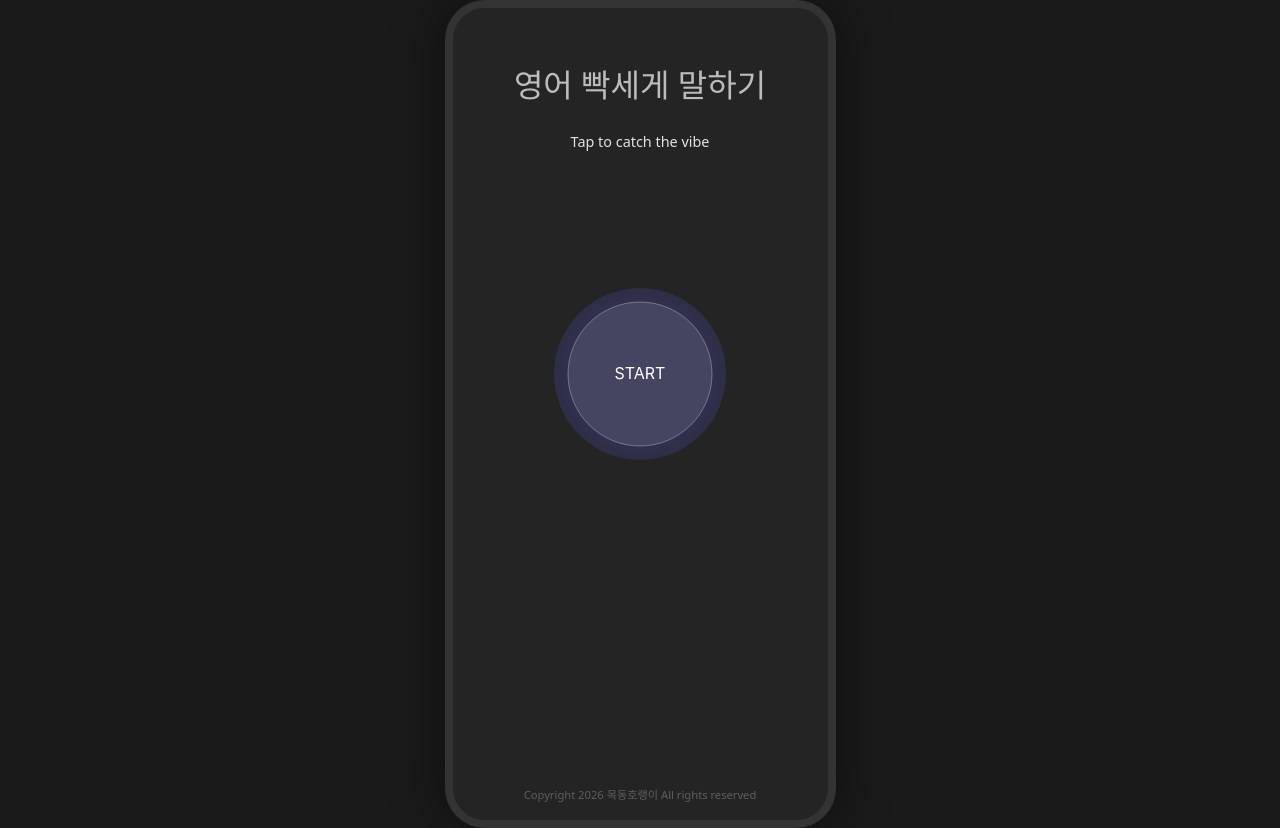
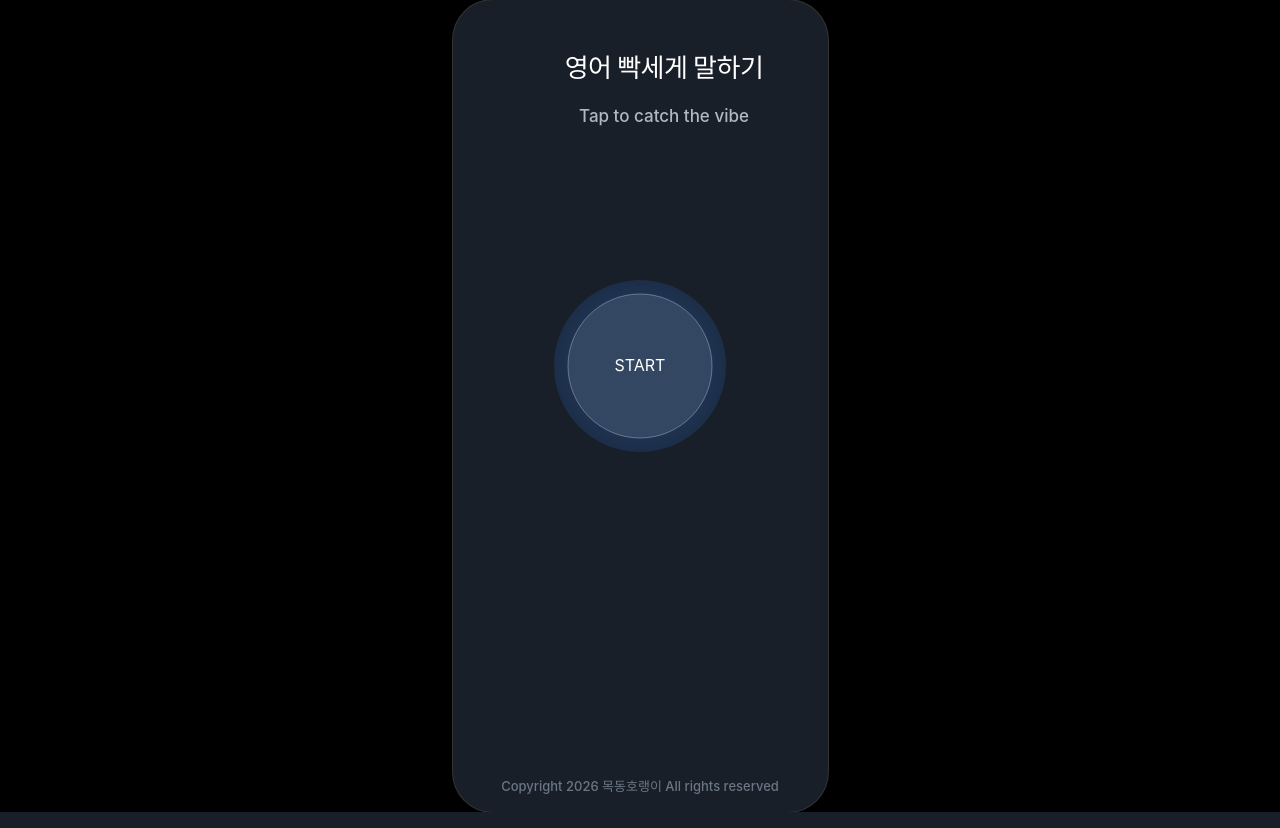
Before and after one commit to jeremy-tiger86/ai-vibe-english, a React (Vite) app: page / in a window 1280 px wide. Built offline with nearby package versions, Linux system fonts and the light colour scheme.

Commit message:
feat: Implement Fluency Scoring System & Toss UI Redesign

```diff
--- a/src/App.tsx
+++ b/src/App.tsx
@@ -1,9 +1,10 @@
 import { useSessionManager } from './hooks/useSessionManager';
 import VibeButton from './components/VibeButton';
+import ScoreCard from './components/ScoreCard';
 import './index.css';
 
 function App() {
-  const { status, connect, disconnect, volume, summary } = useSessionManager();
+  const { status, connect, disconnect, volume, summary, score } = useSessionManager();
 
   const handleToggle = () => {
     if (status === 'disconnected' || status === 'error') {
@@ -16,19 +17,20 @@ function App() {
   return (
     <div className="app-container">
       {/* Background Gradient Mesh (Optional Vibe) */}
+      {/* Background - Clean Toss Style (Solid Dark) */}
       <div style={{
         position: 'absolute',
         top: 0, left: 0, width: '100%', height: '100%',
-        background: 'radial-gradient(circle at 50% 50%, rgba(100,100,255,0.1) 0%, rgba(0,0,0,0) 60%)',
+        background: 'var(--toss-bg-base)',
         zIndex: -1,
         pointerEvents: 'none'
       }} />
 
-      <header style={{ position: 'absolute', top: '2rem', left: 0, width: '100%', textAlign: 'center' }}>
-        <h1 className="text-gradient" style={{ fontSize: '2rem', fontWeight: 700, opacity: 0.8 }}>
+      <header style={{ position: 'absolute', top: '3rem', left: 0, width: '100%', textAlign: 'center', padding: '0 24px' }}>
+        <h1 className="text-display" style={{ marginBottom: '8px' }}>
           영어 빡세게 말하기
         </h1>
-        <p style={{ color: 'var(--color-text-muted)', fontSize: '0.9rem', marginTop: '0.5rem' }}>
+        <p className="text-subtitle">
           {status === 'disconnected' ? "Tap to catch the vibe" : "Keep the flow going"}
         </p>
       </header>
@@ -61,17 +63,52 @@ function App() {
         </div>
 
         {/* Session Summary Overlay */}
-        {summary && status === 'disconnected' && (
-          <div className="glass-panel" style={{
-            marginTop: '2rem',
-            padding: '1.5rem',
-            borderRadius: '16px',
-            maxWidth: '80%',
-            animation: 'fadeIn 0.5s ease'
-          }}>
-            <h3 style={{ marginBottom: '1rem', color: 'var(--color-primary)' }}>Session Summary</h3>
-            <p style={{ whiteSpace: 'pre-wrap', lineHeight: '1.6' }}>{summary}</p>
-          </div>
+        {/* Session Summary / Score Overlay */}
+        {status === 'disconnected' && (
+          <>
+            {score ? (
+              <ScoreCard score={score} onClose={() => window.location.reload()} />
+            ) : summary ? (
+              <div className="glass-panel" style={{
+                position: 'absolute',
+                top: '50%',
+                left: '50%',
+                transform: 'translate(-50%, -50%)',
+                width: '90%',
+                maxWidth: '600px',
+                backgroundColor: 'rgba(30,30,30,0.95)',
+                border: '1px solid rgba(255,255,255,0.1)',
+                padding: '2rem',
+                borderRadius: '24px',
+                boxShadow: '0 8px 32px 0 rgba(0, 0, 0, 0.37)',
+                maxHeight: '80vh',
+                overflowY: 'auto',
+                animation: 'fadeIn 0.5s ease',
+                zIndex: 10
+              }}>
+                <h3 className="text-gradient" style={{ marginTop: 0, textAlign: 'center' }}>Session Summary</h3>
+                <div style={{ whiteSpace: 'pre-wrap', lineHeight: '1.6', color: '#ccc', marginBottom: '2rem' }}>
+                  {summary}
+                </div>
+                <button
+                  onClick={() => window.location.reload()}
+                  style={{
+                    width: '100%',
+                    padding: '1rem',
+                    background: 'var(--color-primary)',
+                    border: 'none',
+                    borderRadius: '12px',
+                    color: 'white',
+                    fontSize: '1rem',
+                    fontWeight: 'bold',
+                    cursor: 'pointer'
+                  }}
+                >
+                  Start New Session
+                </button>
+              </div>
+            ) : null}
+          </>
         )}
       </main>
 
@@ -81,8 +118,9 @@ function App() {
         bottom: '1rem',
         width: '100%',
         textAlign: 'center',
-        opacity: 0.3,
-        fontSize: '0.7rem'
+        color: 'var(--toss-text-tertiary)',
+        fontSize: '13px',
+        fontWeight: 500
       }}>
         Copyright 2026 목동호랭이 All rights reserved
       </footer>
--- /dev/null
+++ b/src/components/ScoreCard.tsx
@@ -0,0 +1,105 @@
+import React from 'react';
+
+interface ScoreProps {
+    score: {
+        fluency_score: number;
+        vocabulary_score: number;
+        confidence_score: number;
+        key_phrases: string[];
+        feedback: string;
+    };
+    onClose?: () => void;
+}
+
+const ScoreCard: React.FC<ScoreProps> = ({ score, onClose }) => {
+    const getGrade = (s: number) => {
+        if (s >= 90) return 'S';
+        if (s >= 80) return 'A';
+        if (s >= 70) return 'B';
+        return 'C';
+    };
+
+    const getColor = (s: number) => {
+        if (s >= 90) return '#4caf50';
+        if (s >= 80) return '#3182F6'; // Toss Blue for A
+        if (s >= 70) return '#ff9800';
+        return '#f44336';
+    };
+
+    return (
+        <div className="toss-card" style={{
+            position: 'absolute',
+            top: '50%',
+            left: '50%',
+            transform: 'translate(-50%, -50%)',
+            width: '85%',
+            maxWidth: '320px',
+            animation: 'popIn 0.4s cubic-bezier(0.34, 1.56, 0.64, 1)',
+            boxShadow: '0 20px 40px rgba(0,0,0,0.4)',
+            zIndex: 100
+        }}>
+            <h2 style={{ textAlign: 'center', marginBottom: '8px', fontSize: '22px' }}>Session Report</h2>
+            <p style={{ textAlign: 'center', color: 'var(--toss-text-secondary)', marginBottom: '24px', fontSize: '15px' }}>
+                Great job! Here is your result.
+            </p>
+
+            <div style={{ display: 'flex', justifyContent: 'space-between', marginBottom: '32px' }}>
+                <Metric label="Fluency" score={score.fluency_score} />
+                <Metric label="Vocab" score={score.vocabulary_score} />
+                <Metric label="Confidence" score={score.confidence_score} />
+            </div>
+
+            <div style={{ marginBottom: '24px', background: 'rgba(255,255,255,0.05)', padding: '16px', borderRadius: '16px' }}>
+                <h4 style={{ color: 'var(--toss-text-secondary)', fontSize: '13px', marginBottom: '8px' }}>FEEDBACK</h4>
+                <p style={{ fontSize: '15px', lineHeight: '1.5', color: '#fff', fontWeight: 500 }}>{score.feedback}</p>
+            </div>
+
+            <div style={{ marginBottom: '32px' }}>
+                <h4 style={{ color: 'var(--toss-text-secondary)', fontSize: '13px', marginBottom: '12px' }}>KEY PHRASES</h4>
+                <div style={{ display: 'flex', flexDirection: 'column', gap: '8px' }}>
+                    {score.key_phrases.map((phrase, i) => (
+                        <div key={i} style={{
+                            background: 'var(--toss-bg-base)',
+                            padding: '12px 16px',
+                            borderRadius: '12px',
+                            fontSize: '14px',
+                            color: '#E5E8EB',
+                            fontWeight: 500
+                        }}>
+                            {phrase}
+                        </div>
+                    ))}
+                </div>
+            </div>
+
+            {onClose && (
+                <button className="toss-button" onClick={onClose}>
+                    Close
+                </button>
+            )}
+        </div>
+    );
+
+    function Metric({ label, score }: { label: string, score: number }) {
+        return (
+            <div style={{ display: 'flex', flexDirection: 'column', alignItems: 'center', flex: 1 }}>
+                <div style={{
+                    fontSize: '28px',
+                    fontWeight: 800,
+                    color: getColor(score),
+                    marginBottom: '4px'
+                }}>
+                    {getGrade(score)}
+                </div>
+                <div style={{ fontSize: '13px', color: 'var(--toss-text-tertiary)', fontWeight: 600 }}>
+                    {label}
+                </div>
+                <div style={{ fontSize: '11px', color: 'var(--toss-text-tertiary)', marginTop: '2px', opacity: 0.7 }}>
+                    {score}
+                </div>
+            </div>
+        );
+    }
+};
+
+export default ScoreCard;
--- a/src/hooks/useSessionManager.ts
+++ b/src/hooks/useSessionManager.ts
@@ -9,6 +9,7 @@ export function useSessionManager() {
     const [status, setStatus] = useState<SessionStatus>('disconnected');
     const [volume, setVolume] = useState(0); // For visualization
     const [summary, setSummary] = useState<string | null>(null);
+    const [score, setScore] = useState<any | null>(null);
 
     // Audio Output (Speaker)
     const audioContextRef = useRef<AudioContext | null>(null);
@@ -88,7 +89,7 @@ export function useSessionManager() {
             {
                 apiKey,
                 model: 'gemini-1.5-flash-latest',
-                systemInstruction: SYSTEM_INSTRUCTION.role + "\n" + SYSTEM_INSTRUCTION.rules.join("\n")
+                systemInstruction: SYSTEM_INSTRUCTION.role + "\n" + SYSTEM_INSTRUCTION.rules.join("\n") + "\n" + SYSTEM_INSTRUCTION.evaluationProtocol
             },
             (state) => {
                 setStatus(state);
@@ -103,9 +104,19 @@ export function useSessionManager() {
                 setStatus('speaking');
             },
             (textData) => {
-                // Append text if multiple chunks or just set it
-                // Usually summary comes at the end
-                setSummary(prev => (prev || '') + textData);
+                setSummary(prev => {
+                    const newSummary = (prev || '') + textData;
+                    try {
+                        const jsonMatch = newSummary.match(/\{[\s\S]*\}/);
+                        if (jsonMatch) {
+                            const parsed = JSON.parse(jsonMatch[0]);
+                            if (parsed.fluency_score !== undefined) {
+                                setScore(parsed);
+                            }
+                        }
+                    } catch (e) { /* ignore incomplete json */ }
+                    return newSummary;
+                });
             }
         );
         clientRef.current.connect();
@@ -118,5 +129,5 @@ export function useSessionManager() {
         setVolume(0);
     }, [stopRecording]);
 
-    return { status, connect, disconnect, volume, SYSTEM_INSTRUCTION, summary };
+    return { status, connect, disconnect, volume, SYSTEM_INSTRUCTION, summary, score };
 }
--- a/src/index.css
+++ b/src/index.css
@@ -1,26 +1,26 @@
 :root {
-  font-family: system-ui, Avenir, Helvetica, Arial, sans-serif;
+  font-family: 'Pretendard', -apple-system, BlinkMacSystemFont, system-ui, Roboto, "Helvetica Neue", "Segoe UI", "Apple SD Gothic Neo", "Noto Sans KR", "Malgun Gothic", "Apple Color Emoji", "Segoe UI Emoji", "Segoe UI Symbol", sans-serif;
   line-height: 1.5;
   font-weight: 400;
 
-  color-scheme: light dark;
-  color: rgba(255, 255, 255, 0.87);
-  background-color: #242424;
+  /* Toss Style Dark Token System */
+  --toss-bg-base: #191F28;
+  --toss-bg-layer: #333D4B;
+  --toss-blue: #3182F6;
+  --toss-text-primary: #FFFFFF;
+  --toss-text-secondary: #B0B8C1;
+  --toss-text-tertiary: #6B7684;
+  --toss-radius-l: 24px;
+  --toss-radius-m: 16px;
+
+  color-scheme: dark;
+  color: var(--toss-text-primary);
+  background-color: var(--toss-bg-base);
 
   font-synthesis: none;
   text-rendering: optimizeLegibility;
   -webkit-font-smoothing: antialiased;
   -moz-osx-font-smoothing: grayscale;
-}
-
-a {
-  font-weight: 500;
-  color: #646cff;
-  text-decoration: inherit;
-}
-
-a:hover {
-  color: #535bf2;
 }
 
 body {
@@ -30,24 +30,106 @@ body {
   justify-content: center;
   min-width: 320px;
   min-height: 100vh;
-  background-color: #1a1a1a;
+  background-color: #000;
+  /* Outer background */
+  font-family: inherit;
 }
-
-/* ... existing button styles ... */
 
 .app-container {
   width: 375px;
   height: 812px;
-  background-color: #242424;
-  /* Mobile App Background */
+  background-color: var(--toss-bg-base);
   display: flex;
   flex-direction: column;
   position: relative;
   overflow: hidden;
-  box-shadow: 0 0 50px rgba(0, 0, 0, 0.5);
-  /* Shadow for depth */
+  box-shadow: 0 0 0 1px #333, 0 20px 60px rgba(0, 0, 0, 0.6);
+  /* Cleaner border & shadow */
   border-radius: 40px;
-  /* Rounded corners like iPhone */
-  border: 8px solid #333;
-  /* Simulate bezel */
 }
+
+h1,
+h2,
+h3,
+h4,
+h5,
+h6 {
+  margin: 0;
+  font-weight: 700;
+  color: var(--toss-text-primary);
+}
+
+button {
+  font-family: inherit;
+}
+
+/* Typography Utilities */
+.text-display {
+  font-size: 26px;
+  font-weight: 700;
+  letter-spacing: -0.5px;
+}
+
+.text-subtitle {
+  font-size: 17px;
+  color: var(--toss-text-secondary);
+  font-weight: 500;
+}
+
+/* Components */
+.toss-card {
+  background-color: var(--toss-bg-layer);
+  border-radius: var(--toss-radius-l);
+  padding: 24px;
+}
+
+.toss-button {
+  background-color: var(--toss-blue);
+  color: white;
+  font-weight: 600;
+  font-size: 17px;
+  padding: 16px;
+  border-radius: var(--toss-radius-m);
+  border: none;
+  width: 100%;
+  cursor: pointer;
+  transition: transform 0.1s ease, filter 0.2s;
+}
+
+.toss-button:active {
+  transform: scale(0.96);
+  filter: brightness(0.9);
+}
+
+.glass-panel {
+  /* Keeping glass for specific vibe elements but cleaner */
+  background: rgba(51, 61, 75, 0.7);
+  backdrop-filter: blur(20px);
+  -webkit-backdrop-filter: blur(20px);
+  border: 1px solid rgba(255, 255, 255, 0.05);
+  box-shadow: 0 8px 32px 0 rgba(0, 0, 0, 0.3);
+}
+
+@keyframes fadeIn {
+  from {
+    opacity: 0;
+    transform: translateY(10px);
+  }
+
+  to {
+    opacity: 1;
+    transform: translateY(0);
+  }
+}
+
+@keyframes popIn {
+  from {
+    opacity: 0;
+    transform: translate(-50%, -45%) scale(0.9);
+  }
+
+  to {
+    opacity: 1;
+    transform: translate(-50%, -50%) scale(1);
+  }
+}
```
Also changed, not shown: src/components/VibeButton.tsx (+4 -4 lines), src/config/systemPrompts.ts (+14 -1 lines).
